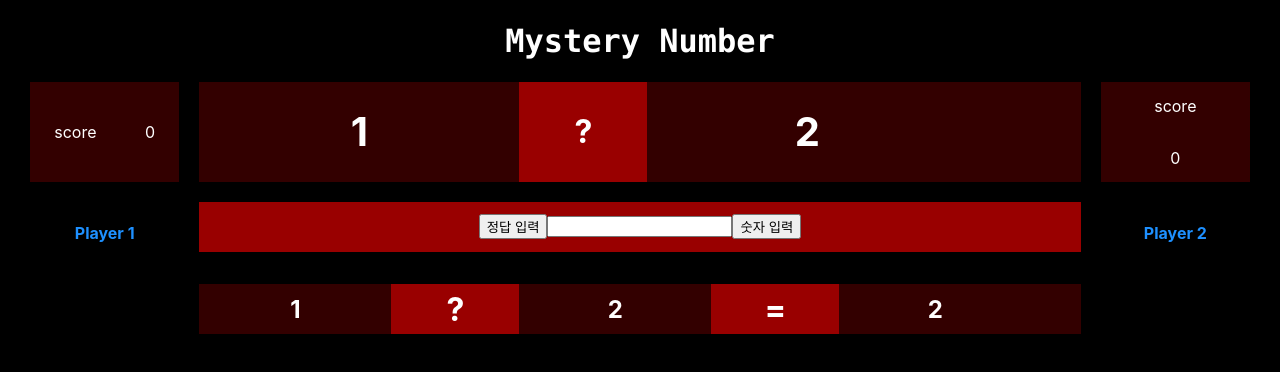
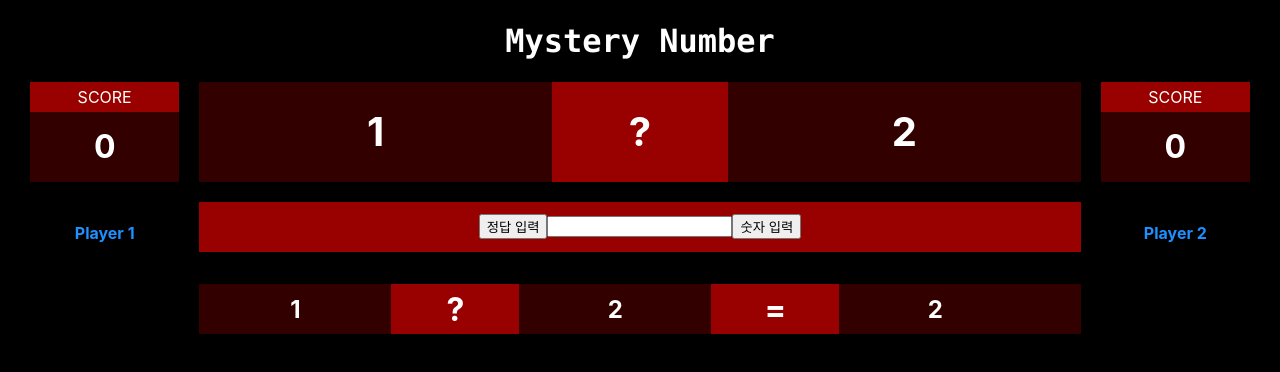
Before and after one commit to kwonmoto/mysterynumber, a React (Create React App) app: page / in a window 1280 px wide. Shown: the top 372 px of the page. Built offline with nearby package versions, Linux system fonts and the light colour scheme.

Commit message:
디자인 수정중

```diff
--- a/public/index.html
+++ b/public/index.html
@@ -3,7 +3,12 @@
   <head>
     <meta charset="utf-8" />
     <link rel="icon" href="%PUBLIC_URL%/favicon.ico" />
+    <meta name="description" content="Mystery Number.">
+    <meta name="keywords" content="Game,Boardgame,보드게임,미스터리넘버">
     <meta name="viewport" content="width=device-width, initial-scale=1" />
+    <!-- <meta property="og:image" content="/이미지경로.jpg"> -->
+    <meta property="og:description" content="Mystery Number">
+    <meta property="og:title" content="Mystery Number">
     <meta name="theme-color" content="#000000" />
     <meta
       name="description"
--- a/src/App.css
+++ b/src/App.css
@@ -1,3 +1,7 @@
+div {
+  box-sizing: border-box;
+}
+
 .App {
   text-align: center;
 }
@@ -11,45 +15,35 @@
 }
 
 .question {
-  background-color: #330000;
-  display: inline-flex;
+  height: 100px;
+}
+
+.q-container {
+  display: flex;
   flex-flow: row nowrap;
-  /* flex-direction: row;
-  flex-wrap: nowrap; */
+  justify-content: center;
   height: 100px;
   grid-row: 1;
-  grid-column: 2/3
+  grid-column: 2/3;
 }
 
-.question .number {
-  width: 25vw;
-  height: 100px;
-  background-color: #330000;
-  position: relative;
+.q-box {
   display: inline-flex;
   flex-flow: row nowrap;
   justify-content: center;
   align-items: center;
-}
-
-.question .number .text {
   text-align: center;
   font-size: 2.5vmin;
 }
 
-.question .mark {
-  width: 10vw;
-  height: 100px;
-  background-color: #990000;
-  position: relative;
-  display: inline-flex;
-  flex-flow: row nowrap;
-  justify-content: center;
-  align-items: center;
+.q-number {
+  width: 100%;
+  background-color: #330000;
 }
 
-.question .mark .text {
-  text-align: center;
+.q-mark {
+  width: 50%;
+  background-color: #990000;
 }
 
 .player1 {
@@ -124,24 +118,41 @@
   text-align: center;
 }
 
-.score1 {
-  background-color: #330000;
-  display: inline-flex;
-  flex-flow: column wrap;
-  height: 100px;
-  justify-content: center;
-  align-items: center;
-  grid-row: 1;
-  grid-column: 1;
-}
-
-.score2 {
+.scorebox {
   background-color: #330000;
   display: inline-flex;
   flex-flow: column nowrap;
   height: 100px;
   justify-content: center;
   align-items: center;
+}
+
+.s-1p {
+  grid-row: 1;
+  grid-column: 1;
+}
+
+.s-2p {
   grid-row: 1;
   grid-column: 3;
 }
+
+.score-text {
+  display: flex;
+  height: 100px;
+  justify-content: center;
+  align-items: center;
+  text-align: center;
+}
+
+.s-title {
+  width: 100%;
+  height: 30px;
+  background-color: #990000;
+}
+
+.s-score {
+  width: 100%;
+  font-size: 2vmin;
+  height: 70px;
+}
--- a/src/container/Question.tsx
+++ b/src/container/Question.tsx
@@ -2,21 +2,15 @@ import React from "react";
 
 function Question() {
   return (
-    <div className="question">
-      <div className="number">
-        <div className="text">
-          <h1>1</h1>
-        </div>
+    <div className="question q-container">
+      <div className="question q-box q-number">
+        <h1>1</h1>
       </div>
-      <div className="mark">
-        <div className="text">
-          <h1>?</h1>
-        </div>
+      <div className="question q-box q-mark">
+        <h1>?</h1>
       </div>
-      <div className="number">
-        <div className="text">
-          <h1>2</h1>
-        </div>
+      <div className="question q-box q-number">
+        <h1>2</h1>
       </div>
     </div>
   );
--- a/src/container/Score.tsx
+++ b/src/container/Score.tsx
@@ -5,11 +5,15 @@ type scoreProps = {
 };
 
 function Score({ playerNum }: scoreProps) {
-  const className = playerNum === 1 ? "score1" : "score2";
+  const className = playerNum === 1 ? "s-1p" : "s-2p";
   return (
-    <div className={className}>
-      <p>score</p>
-      <p>0</p>
+    <div className={"scorebox " + className}>
+      <div className="score-text s-title">
+        <p>SCORE</p>
+      </div>
+      <div className="score-text s-score">
+        <h1>0</h1>
+      </div>
     </div>
   );
 }
```
